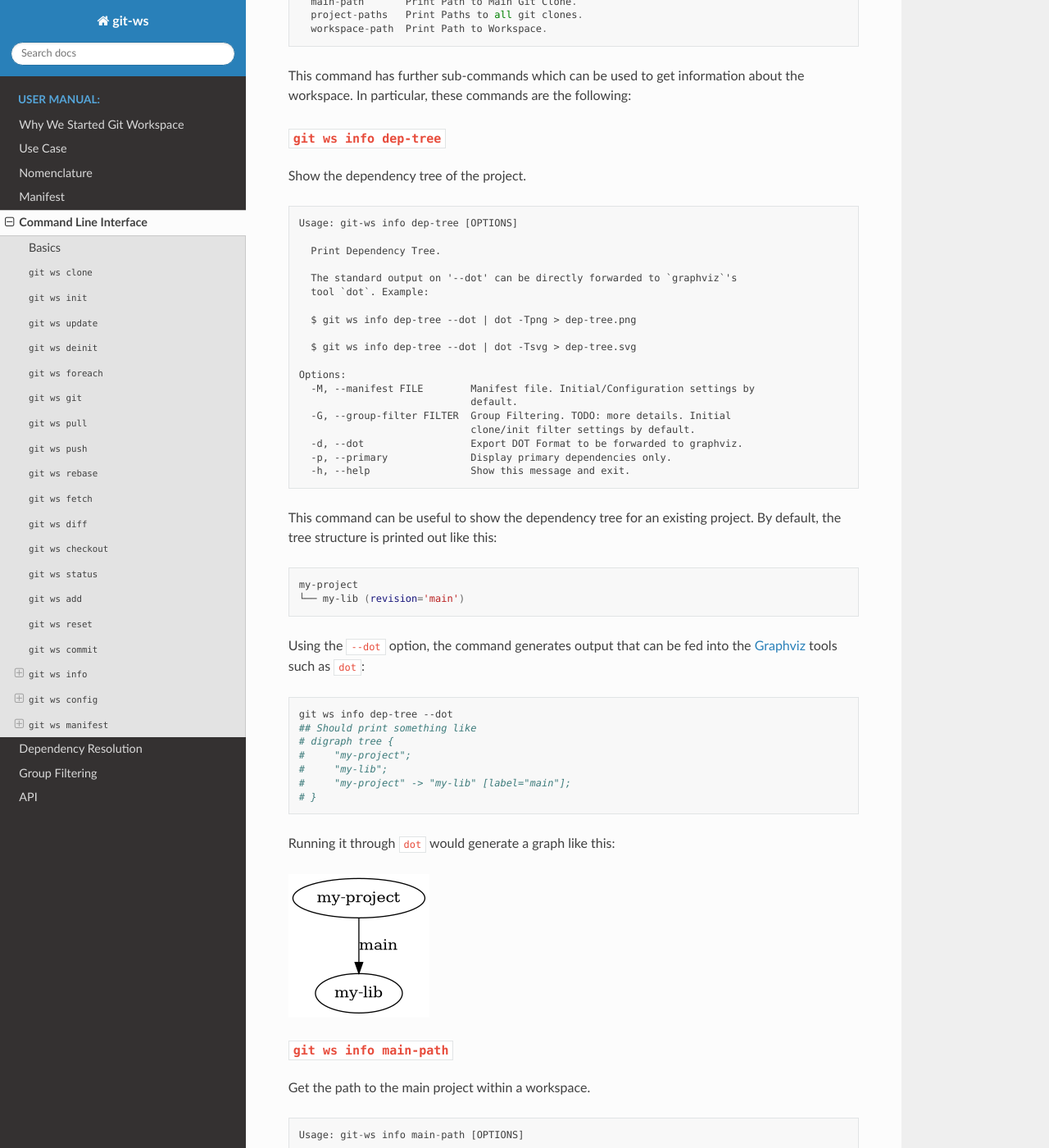
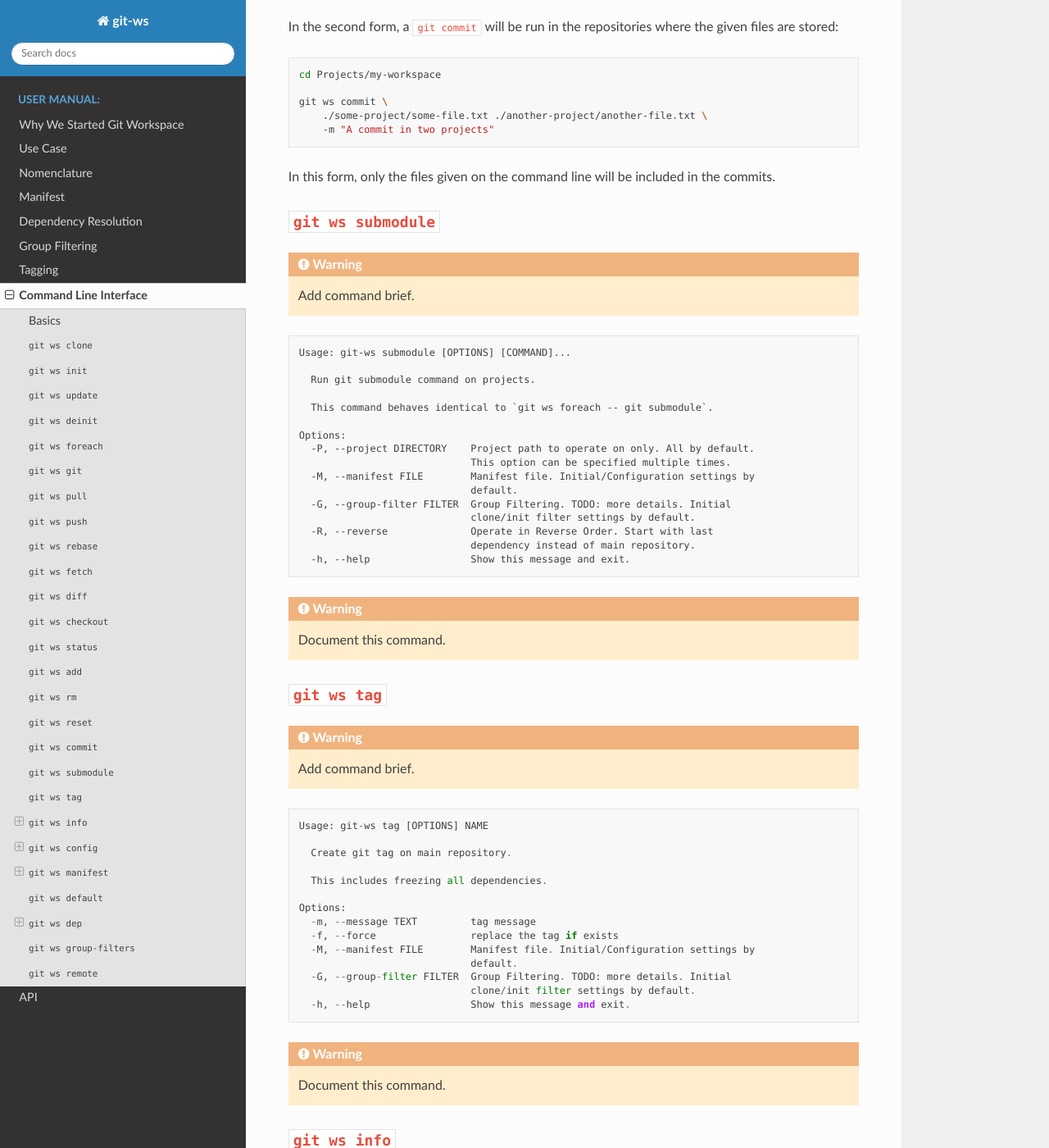
Before and after one commit to c0fec0de/git-ws, a Sphinx documentation site: the page built from docs/manual/command-line-interface.rst, in a window 1280 px wide and 1400 px high, scrolled down 11992 px. Shown: the whole window at 82% size. Built offline with Sphinx 7.4.7 and the Read the Docs theme 2.0.0, drawn with Linux system fonts in a browser that asks for light colours; pages that are not in the unit, such as notebooks, are missing from menus; some of the changed text lies outside the part shown.

Commit message:
Add placeholder for new CLI commands

```diff
--- a/docs/index.rst
+++ b/docs/index.rst
@@ -20,9 +20,10 @@ use. The following chapters provide details and guide through the usage of the
    manual/use-case
    manual/nomenclature
    manual/manifest
-   manual/command-line-interface
    manual/dependency-resolution
    manual/group-filter
+   manual/tagging
+   manual/command-line-interface
    manual/api
 
 
--- a/docs/manual/command-line-interface.rst
+++ b/docs/manual/command-line-interface.rst
@@ -306,6 +306,22 @@ The following can be used:
 Use :ref:`git_ws_status` to display all changes using paths suitable for use with this command.
 
 
+.. _git_ws_rm:
+
+``git ws rm``
+-------------------
+
+.. warning::
+    Add command brief.
+
+
+.. include:: ../static/cli.rm.txt
+    :code: bash
+
+.. warning::
+    Document this command.
+
+
 .. _git_ws_reset:
 
 ``git ws reset``
@@ -371,6 +387,41 @@ In the second form, a ``git commit`` will be run in the repositories where the g
         -m "A commit in two projects"
 
 In this form, only the files given on the command line will be included in the commits.
+
+
+.. _git_ws_submodule:
+
+``git ws submodule``
+--------------------
+
+.. warning::
+    Add command brief.
+
+
+.. include:: ../static/cli.submodule.txt
+    :code: bash
+
+.. warning::
+    Document this command.
+
+
+.. _git_ws_tag:
+
+``git ws tag``
+-------------------
+
+.. warning::
+    Add command brief.
+
+
+.. include:: ../static/cli.tag.txt
+    :code: bash
+
+.. warning::
+    Document this command.
+
+
+
 
 .. _git_ws_info:
 
@@ -794,3 +845,127 @@ This command reads and validates a manifest file. If the file is valid, the comm
     # Error: Manifest 'my_project/git-ws.toml' is broken: 1 validation error for ManifestSpec
     # dependencies -> 0 -> groups
     #   value is not a valid tuple (type=type_error.tuple)
+
+
+.. _git_ws_default:
+
+``git ws default``
+-------------------
+
+.. warning::
+    Add command brief.
+
+
+.. include:: ../static/cli.default.txt
+    :code: bash
+
+.. warning::
+    Document this command.
+
+
+.. _git_ws_dep:
+
+``git ws dep``
+-------------------
+
+.. warning::
+    Add command brief.
+
+
+.. include:: ../static/cli.dep.txt
+    :code: bash
+
+.. warning::
+    Document this command.
+
+
+.. _git_ws_dep_add:
+
+``git ws info dep add``
++++++++++++++++++++++++
+
+.. warning::
+    Add command brief.
+
+.. include:: ../static/cli.dep.add.txt
+    :code: bash
+
+.. warning::
+    Document this command.
+
+
+.. _git_ws_dep_delete:
+
+``git ws info dep delete``
+++++++++++++++++++++++++++
+
+.. warning::
+    Add command brief.
+
+.. include:: ../static/cli.dep.delete.txt
+    :code: bash
+
+.. warning::
+    Document this command.
+
+
+.. _git_ws_dep_list:
+
+``git ws info dep list``
+++++++++++++++++++++++++
+
+.. warning::
+    Add command brief.
+
+.. include:: ../static/cli.dep.list.txt
+    :code: bash
+
+.. warning::
+    Document this command.
+
+
+.. _git_ws_dep_set:
+
+``git ws info dep set``
++++++++++++++++++++++++
+
+.. warning::
+    Add command brief.
+
+.. include:: ../static/cli.dep.set.txt
+    :code: bash
+
+.. warning::
+    Document this command.
+
+
+.. _git_ws_group_filters:
+
+``git ws group-filters``
+------------------------
+
+.. warning::
+    Add command brief.
+
+
+.. include:: ../static/cli.group-filters.txt
+    :code: bash
+
+.. warning::
+    Document this command.
+
+
+.. _git_ws_remote:
+
+``git ws remote``
+-------------------
+
+.. warning::
+    Add command brief.
+
+
+.. include:: ../static/cli.remote.txt
+    :code: bash
+
+.. warning::
+    Document this command.
--- /dev/null
+++ b/docs/manual/tagging.rst
@@ -0,0 +1,7 @@
+.. _tagging:
+
+Tagging
+=======
+
+.. warning::
+    TODO: Describe the idea of the tagging mechanism, how to create a tag and how to check one out.
--- /dev/null
+++ b/docs/static/cli.dep.txt
@@ -0,0 +1,12 @@
+Usage: git-ws dep [OPTIONS] COMMAND [ARGS]...
+
+  Manage Dependencies.
+
+Options:
+  -h, --help  Show this message and exit.
+
+Commands:
+  add     Add Dependency.
+  delete  Delete Dependency.
+  list    List Dependencies.
+  set     Set Value For Dependency.
```
Also changed, not shown: 1 other file.
